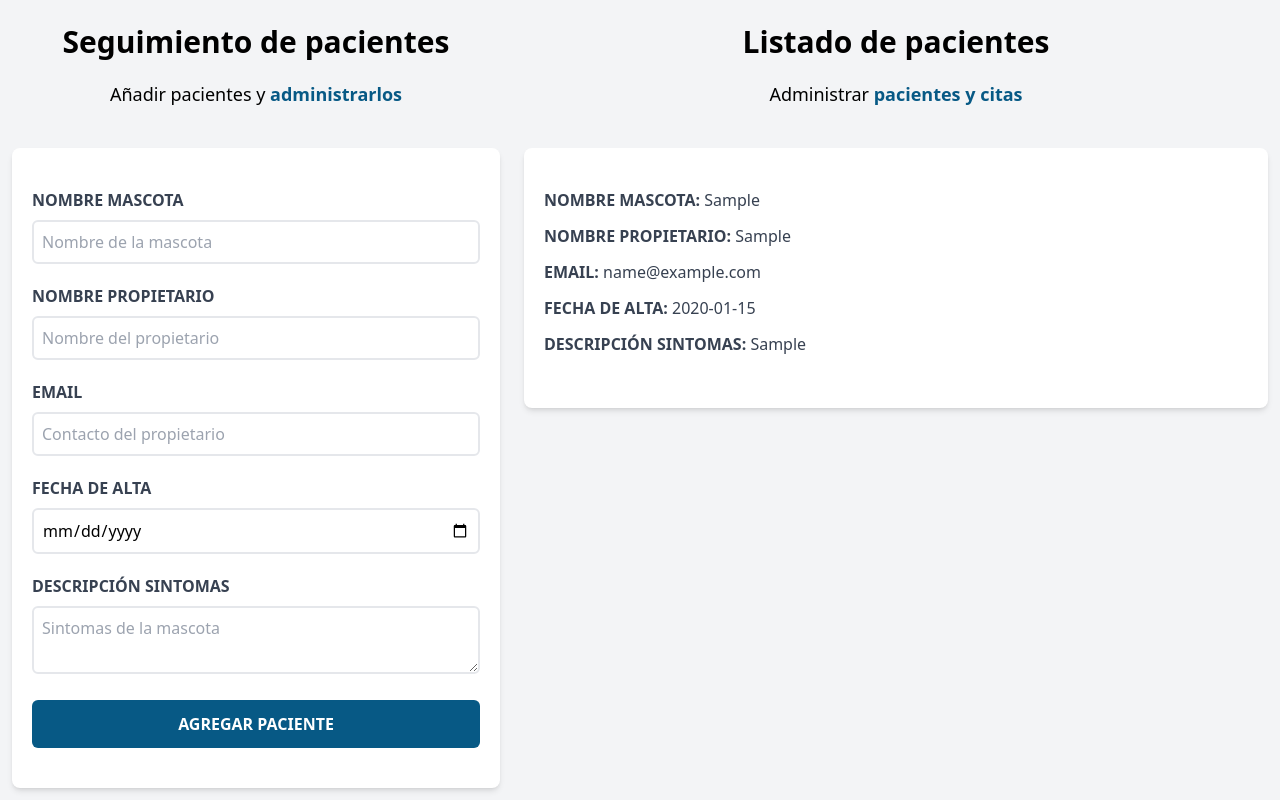
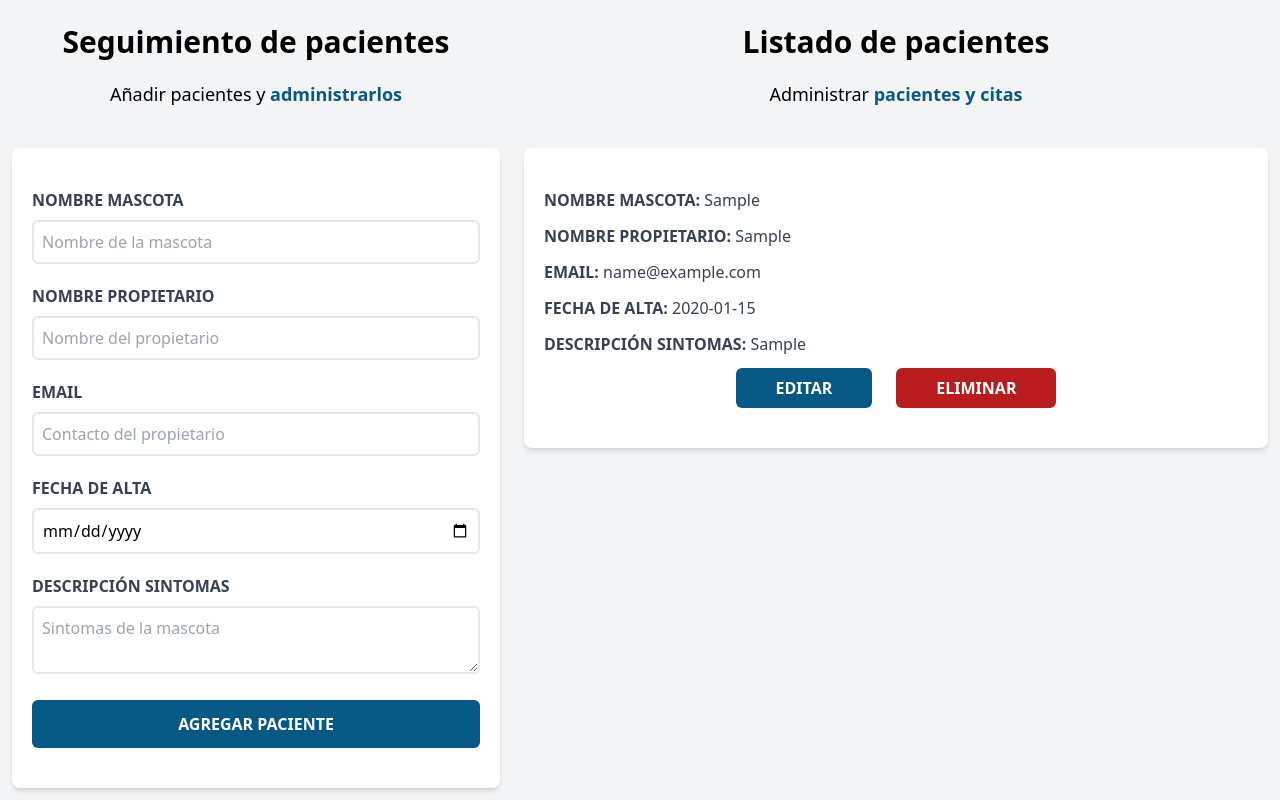
Before and after one commit to ElianaGG/citas-react, a React (Vite) app: page / in a window 1280 px wide. Both pictures are taken after typing "Sample", "Sample", "name@example.com", "2020-01-15", "Sample" into the empty fields and a click on the input "Agregar paciente". Shown: the part 152-952 px from the top of the page. Built offline with nearby package versions, Linux system fonts and the light colour scheme.

Commit message:
second commit

```diff
--- a/src/App.jsx
+++ b/src/App.jsx
@@ -1,26 +1,44 @@
-import { useState } from 'react';
-import Formulario from "./components/Formulario"
-import Header from "./components/Header"
-import ListadoPacientes from "./components/ListadoPacientes"
-
+import { useState, useEffect } from "react";
+import Formulario from "./components/Formulario";
+import Header from "./components/Header";
+import ListadoPacientes from "./components/ListadoPacientes";
 
 function App() {
   const [pacientes, setPacientes] = useState([]);
+  const [paciente, setPaciente] = useState({});
+
+  useEffect(() => {
+    const pacientesLocal = JSON.parse(localStorage.getItem('pacientes'));
+    pacientesLocal?.length > 0 && setPacientes(pacientesLocal);
+  }, []);
+
+  useEffect(() => {
+    localStorage.setItem('pacientes', JSON.stringify(pacientes));
+  }, [pacientes]);
+
+  const eliminarPaciente = id => {
+    const pacientesActualizados = pacientes.filter( paciente => paciente.id !== id);
+    setPacientes(pacientesActualizados)
+  }
 
   return (
     <div className="container mx-auto mt-20">
       <Header />
       <div className="mt-12 md:flex">
         <Formulario
-        pacientes = { pacientes }
-        setPacientes = { setPacientes }
+          pacientes={pacientes}
+          setPacientes={setPacientes}
+          paciente={paciente}
+          setPaciente={setPaciente}
         />
         <ListadoPacientes
-        pacientes = {pacientes}
+          pacientes={pacientes}
+          setPaciente={setPaciente}
+          eliminarPaciente={eliminarPaciente}
         />
       </div>
     </div>
-  )
+  );
 }
 
-export default App
+export default App;
--- a/src/components/Formulario.jsx
+++ b/src/components/Formulario.jsx
@@ -1,7 +1,7 @@
 import { useState, useEffect } from "react";
 import Error from "./Error";
 
-const Formulario = ({ pacientes, setPacientes }) => {
+const Formulario = ({ pacientes, setPacientes, paciente, setPaciente }) => {
   const [nombre, setNombre] = useState("");
   const [propietario, setPropietario] = useState("");
   const [email, setEmail] = useState("");
@@ -9,6 +9,16 @@ const Formulario = ({ pacientes, setPacientes }) => {
   const [sintomas, setSintomas] = useState("");
 
   const [error, setError] = useState(false);
+
+  useEffect(() => {
+    if (Object.keys(paciente).length > 0) {
+      setNombre(paciente.nombre);
+      setPropietario(paciente.propietario);
+      setEmail(paciente.email);
+      setFecha(paciente.fecha);
+      setSintomas(paciente.sintomas);
+    }
+  }, [paciente]);
 
   const generarId = () => {
     const random = Math.random().toString(36).substr(2);
@@ -37,7 +47,20 @@ const Formulario = ({ pacientes, setPacientes }) => {
       sintomas,
       id: generarId(),
     };
-    setPacientes([...pacientes, objetoPaciente]);
+
+    if (paciente.id) {
+      objetoPaciente.id = paciente.id;
+
+      const pacientesActualizados = pacientes.map((pacienteState) =>
+        pacienteState.id === paciente.id ? objetoPaciente : pacienteState
+      );
+
+      setPacientes(pacientesActualizados);
+      setPaciente({});
+    } else {
+      objetoPaciente.id = generarId();
+      setPacientes([...pacientes, objetoPaciente]);
+    }
 
     //Reiniciar el formulario
     setNombre("");
@@ -148,7 +171,7 @@ const Formulario = ({ pacientes, setPacientes }) => {
         <input
           type="submit"
           className="bg-sky-800 w-full p-3 text-white uppercase font-bold hover:bg-sky-950 rounded-md"
-          value="Agregar paciente"
+          value={paciente.id ? "Actualizar paciente" : "Agregar paciente"}
         />
       </form>
     </div>
--- a/src/components/ListadoPacientes.jsx
+++ b/src/components/ListadoPacientes.jsx
@@ -1,6 +1,6 @@
 import Paciente from "./Paciente";
 
-const ListadoPacientes = ({ pacientes }) => {
+const ListadoPacientes = ({ pacientes, setPaciente, eliminarPaciente }) => {
   return (
     <div className="md:w-1/2 lg:w-3/5">
       {pacientes && pacientes.length ? (
@@ -17,7 +17,12 @@ const ListadoPacientes = ({ pacientes }) => {
 
           <div className="md:h-screen overflow-y-auto">
             {pacientes.map((paciente) => (
-              <Paciente key={paciente.id} paciente={paciente} />
+              <Paciente
+                key={paciente.id}
+                paciente={paciente}
+                setPaciente={setPaciente}
+                eliminarPaciente={eliminarPaciente}
+              />
             ))}
           </div>
         </>
--- a/src/components/Paciente.jsx
+++ b/src/components/Paciente.jsx
@@ -1,5 +1,13 @@
-const Paciente = ({ paciente }) => {
-  const { nombre, propietario, email, fecha, sintomas } = paciente;
+const Paciente = ({ paciente, setPaciente, eliminarPaciente }) => {
+  const { nombre, propietario, email, fecha, sintomas, id } = paciente;
+
+  const handleEliminar = () => {
+    const respuesta = confirm("¿Desea eliminar este paciente?");
+    if (respuesta) {
+      eliminarPaciente(id);
+    }
+  };
+
   return (
     <div className="m-3 mt-0 bg-white shadow-md rounded-lg py-10 px-5">
       <p className="text-gray-700 uppercase font-bold mb-3">
@@ -24,6 +32,22 @@ const Paciente = ({ paciente }) => {
         Descripción sintomas:{" "}
         <span className="font-normal normal-case">{sintomas}</span>
       </p>
+      <div className="space-x-6 flex justify-center">
+        <button
+          type="button"
+          className="bg-sky-800 text-white uppercase font-bold hover:bg-sky-950 rounded-md px-10 py-2"
+          onClick={() => setPaciente(paciente)}
+        >
+          Editar
+        </button>
+        <button
+          type="button"
+          className="bg-red-700 text-white uppercase font-bold hover:bg-red-800 rounded-md px-10 py-2"
+          onClick={handleEliminar}
+        >
+          Eliminar
+        </button>
+      </div>
     </div>
   );
 };
```
